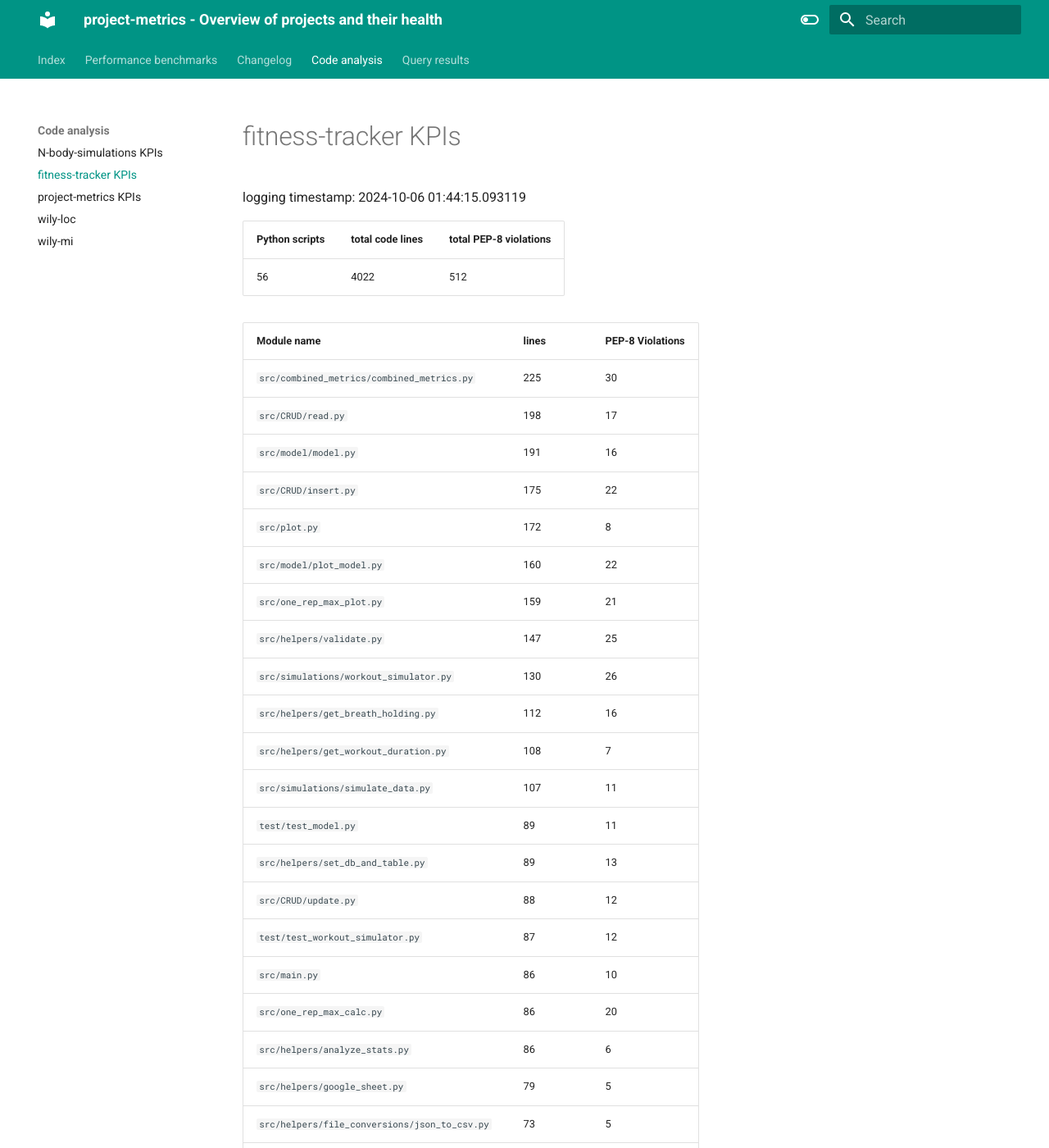
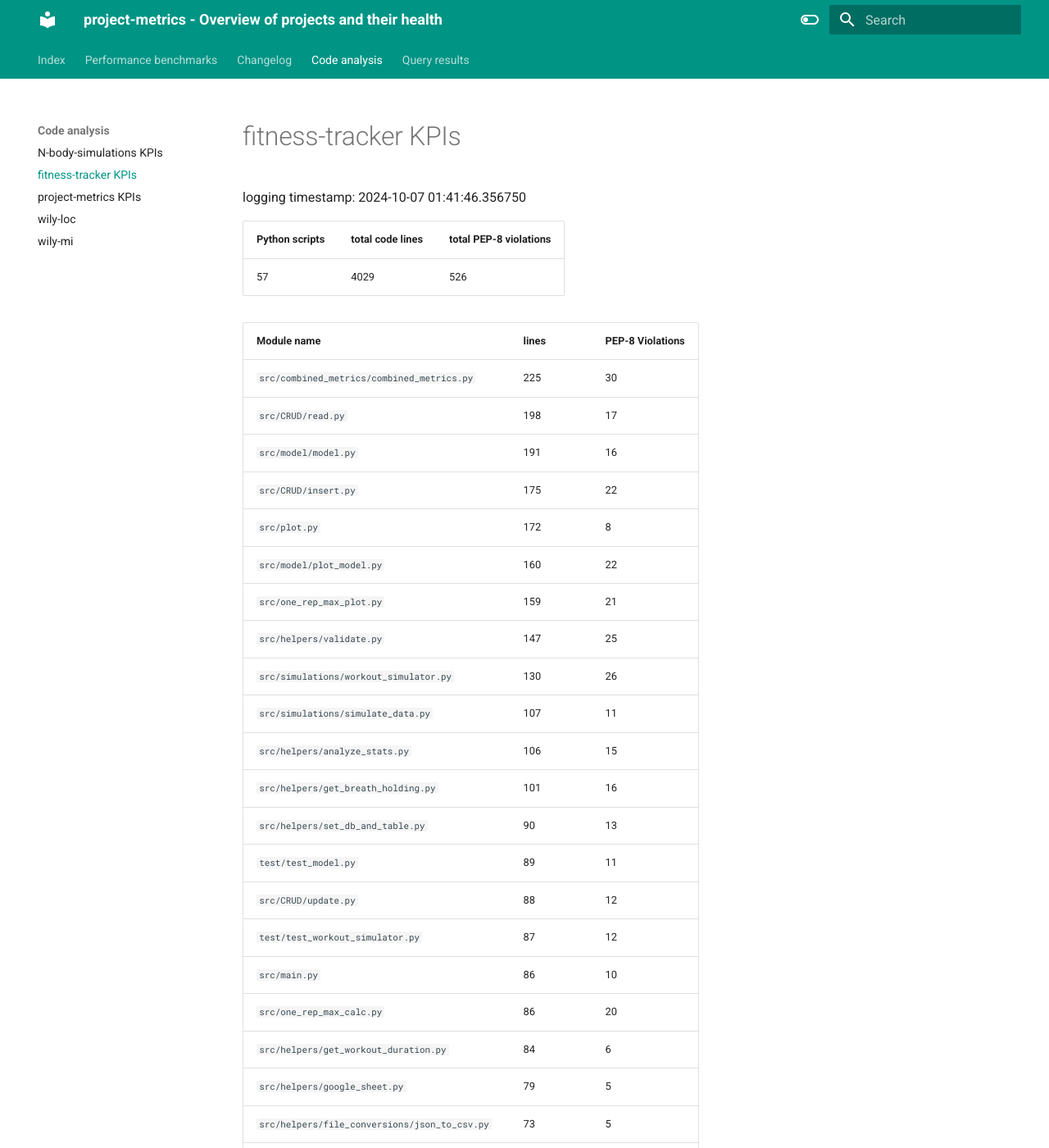
Before and after one commit to TheNewThinkTank/project-metrics, an MkDocs documentation site: the page built from docs/project_docs/code-analysis/kpi_fitness-tracker.md, in a window 1280 px wide and 1400 px high. Shown: the whole window at 82% size. Built offline with MkDocs 1.6.1 and Material for MkDocs 9.7.7, drawn with Linux system fonts in a browser that asks for light colours; some of the changed text lies outside the part shown.

Commit message:
Updating file

```diff
--- a/docs/project_docs/code-analysis/kpi_fitness-tracker.md
+++ b/docs/project_docs/code-analysis/kpi_fitness-tracker.md
@@ -1,11 +1,11 @@
 # fitness-tracker KPIs
 
 logging timestamp:
-2024-10-06 01:44:15.093119
+2024-10-07 01:41:46.356750
 
 | Python scripts | total code lines | total PEP-8 violations |
 | --- | --- | --- |
-| 56| 4022 | 512 |
+| 57| 4029 | 526 |
 
 | Module name | lines | PEP-8 Violations |
 | --- | --- | --- |
@@ -18,24 +18,24 @@ logging timestamp:
 | `src/one_rep_max_plot.py                 ` |        159 |                   21 |
 | `src/helpers/validate.py                 ` |        147 |                   25 |
 | `src/simulations/workout_simulator.py    ` |        130 |                   26 |
-| `src/helpers/get_breath_holding.py       ` |        112 |                   16 |
-| `src/helpers/get_workout_duration.py     ` |        108 |                    7 |
 | `src/simulations/simulate_data.py        ` |        107 |                   11 |
+| `src/helpers/analyze_stats.py            ` |        106 |                   15 |
+| `src/helpers/get_breath_holding.py       ` |        101 |                   16 |
+| `src/helpers/set_db_and_table.py         ` |         90 |                   13 |
 | `test/test_model.py                      ` |         89 |                   11 |
-| `src/helpers/set_db_and_table.py         ` |         89 |                   13 |
 | `src/CRUD/update.py                      ` |         88 |                   12 |
 | `test/test_workout_simulator.py          ` |         87 |                   12 |
 | `src/main.py                             ` |         86 |                   10 |
 | `src/one_rep_max_calc.py                 ` |         86 |                   20 |
-| `src/helpers/analyze_stats.py            ` |         86 |                    6 |
+| `src/helpers/get_workout_duration.py     ` |         84 |                    6 |
 | `src/helpers/google_sheet.py             ` |         79 |                    5 |
 | `src/helpers/file_conversions/json_to_csv.py` |         73 |                    5 |
 | `test/test_json_to_csv.py                ` |         70 |                   28 |
 | `docs/sphinx-docs/source/conf.py         ` |         69 |                    6 |
-| `src/helpers/get_volume.py               ` |         67 |                    6 |
 | `test/test_google_sheet.py               ` |         66 |                    6 |
 | `src/helpers/get_program.py              ` |         65 |                    4 |
 | `test/test_simulate_data.py              ` |         59 |                   14 |
+| `src/helpers/get_volume.py               ` |         59 |                    6 |
 | `src/CRUD/delete.py                      ` |         57 |                    7 |
 | `src/helpers/config_loader.py            ` |         57 |                    9 |
 | `test/test_insert.py                     ` |         51 |                    5 |
```
Also changed, not shown: other parts of docs/project_docs/code-analysis/kpi_fitness-tracker.md (+4 -3 lines).
